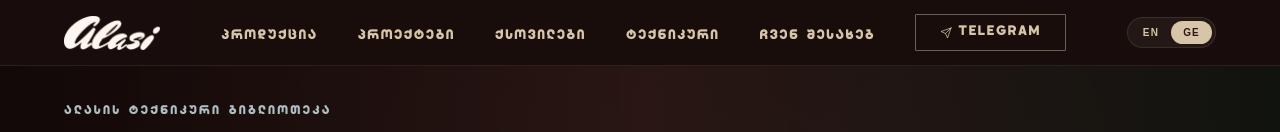
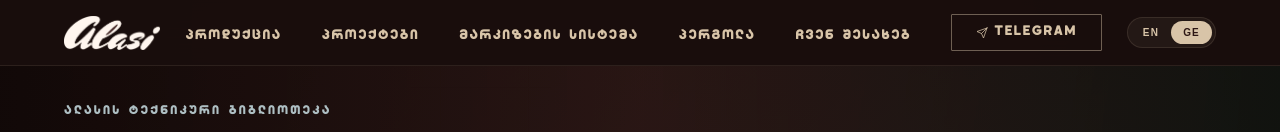
Before and after one commit to SetFodi/alasi, a Next.js app: page /tech in a window 1280 px wide. Shown: the top 132 px of the page. Built offline with nearby package versions, Linux system fonts and the light colour scheme; no server answers.

Commit message:
navbar switch

```diff
--- a/components/LanguageSwitcher.tsx
+++ b/components/LanguageSwitcher.tsx
@@ -13,10 +13,9 @@ export default function LanguageSwitcher() {
   }, []);
 
   function switchLang(lang: string) {
-    if (lang === currentLang) return;
     document.cookie = `NEXT_LOCALE=${lang}; path=/; max-age=31536000`;
     setCurrentLang(lang);
-    router.refresh();
+    window.location.reload();
   }
 
   return (
--- a/content/site-content-ka.json
+++ b/content/site-content-ka.json
@@ -2,8 +2,8 @@
   "nav": {
     "products": "პროდუქცია",
     "projects": "პროექტები",
-    "fabrics": "ქსოვილები",
-    "tech": "ტექნიკური",
+    "fabrics": "მარკიზების სისტემა",
+    "tech": "პერგოლა",
     "about": "ჩვენ შესახებ",
     "quote": "Telegram"
   },
--- a/content/site-content.json
+++ b/content/site-content.json
@@ -2,8 +2,8 @@
   "nav": {
     "products": "Products",
     "projects": "Projects",
-    "fabrics": "Fabrics",
-    "tech": "Tech",
+    "fabrics": "Awning system",
+    "tech": "Pergola",
     "about": "About",
     "quote": "Telegram"
   },
```
